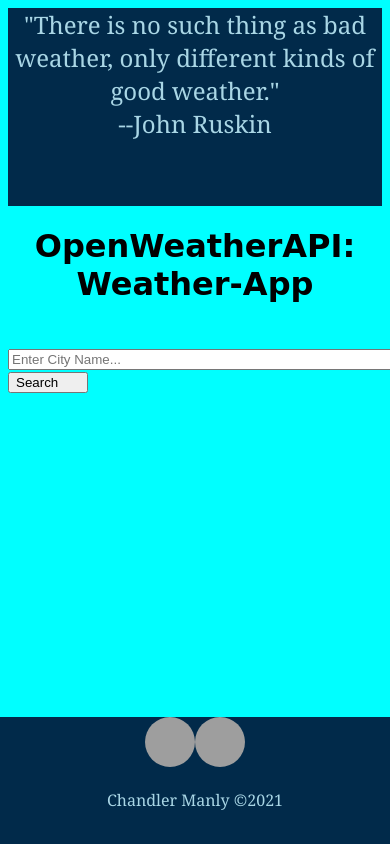
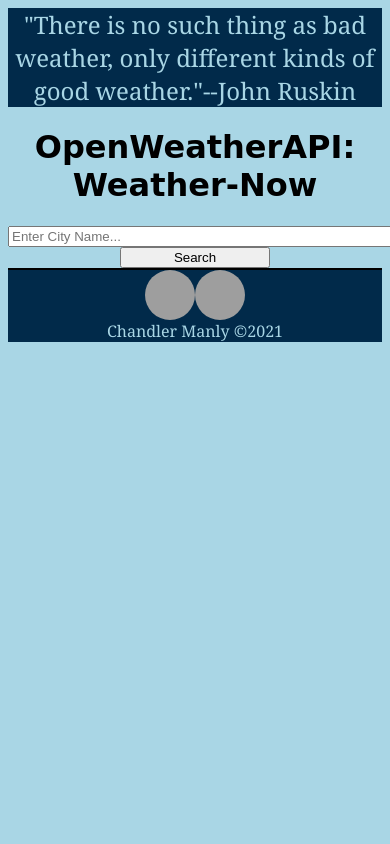
Before and after one commit to Chandler-Manly/Weather-App, a plain HTML site: page index.html in a window 390 px wide. Shown: the top 844 px of the page. Drawn offline with nearby package versions, Linux system fonts and the light colour scheme; grey boxes are pictures that could not be loaded; a web font is replaced by a local one.

Commit message:
updated styling using flex-box properties

```diff
--- a/index.html
+++ b/index.html
@@ -11,21 +11,17 @@
 
   <script defer src="app.js"></script>
   <script src="https://unpkg.com/axios/dist/axios.min.js"></script>
-  <title>OpenWeatherAPI: Weather-App</title>
+  <title>OpenWeatherAPI: Weather-Now</title>
 </head>
 
 <body>
-  <header>"There is no such thing as bad weather, only different kinds of good weather." <br>--John
-    Ruskin <br><br><br></header>
-  <h1>OpenWeatherAPI: Weather-App</h1><br>
-  <div id="date"></div>
-  <main>
-    <article>
-      <input type="text" name="cityName" id="city-name" placeholder="Enter City Name..."><br>
-      <button id="search">Search</button>
-      <div id='append-weather'></div>
-    </article>
-    <!-- <aside class="left-images">
+  <header>"There is no such thing as bad weather, only different kinds of good weather."--John
+    Ruskin</header>
+  <h1>OpenWeatherAPI: Weather-Now</h1>
+  <input type="text" name="cityName" id="city-name" placeholder="Enter City Name...">
+  <button id="search">Search</button>
+  <div id='append-weather' style="border: thin solid black"></div>
+  <!-- <aside class="left-images">
       <img
         src="https://images.unsplash.com/photo-1590767601164-8e921d3492d9?ixid=MXwxMjA3fDB8MHxwaG90by1wYWdlfHx8fGVufDB8fHw%3D&ixlib=rb-1.2.1&auto=format&fit=crop&w=1267&q=80"
         alt="Lightning">
@@ -42,14 +38,12 @@
         src="https://images.unsplash.com/photo-1520609798519-2e1e8c18df3a?ixid=MXwxMjA3fDB8MHxwaG90by1wYWdlfHx8fGVufDB8fHw%3D&ixlib=rb-1.2.1&auto=format&fit=crop&w=1350&q=80"
         alt="Rain">
     </aside> -->
-    <aside class='right-quote'></aside>
-  </main>
 
   <footer>
     <div id="footer-images">
       <img src="https://res.cloudinary.com/briandanger/image/upload/v1568954107/github_fpykxh.png" alt="GitHub">
       <img src="https://res.cloudinary.com/briandanger/image/upload/v1568954107/linkedin_vnvo6s.png" alt="LinkedIn">
-    </div><br>
+    </div>
     Chandler Manly ©2021
   </footer>
 </body>
--- a/style.css
+++ b/style.css
@@ -1,52 +1,50 @@
-head {
-  width: 100%;
-}
+/* style using flexbox */
 
 header {
-  background-color: #012a4a;
+ background-color: #012a4a;
   width: 100%;
   max-width: 1440px;
   position: relative;
   color: #a9d6e5;
   text-align: center;
   font-family: Georgia, 'Times New Roman', Times, serif;
-
+}
+h1 {
+  font-family: 'Londrina Shadow', cursive;
+  text-align: center;
+  font-size: xx-large;
 }
 body {
+  display: flex;
+  flex-direction: column;
+  justify-content: center;
   background-color: #a9d6e5;
   font-family: Georgia, 'Times New Roman', Times, serif;
 }
-
-nav {
-  text-align: center;
-  justify-content: space-around;
-}
-
-li {
-  display: inline;
-}
-
-h1 {
-  font-family: 'Londrina Shadow', cursive;
-  text-align: center;
+div {
+  display: flex;
+  flex-direction: column;
+  justify-content: center;
+  align-items: center;
 }
 
 footer {
-  background-color: #012a4a;
-  position: fixed;
-  left: 0;
-  bottom: 0;
-  width: 100%;
-  height: 15%;
-  text-align: center;
-  color: #a9d6e5;
+    display: flex;
+    flex-direction: column;
+    justify-content: center;
+    background-color: #012a4a;
+    width: 100%;
+    max-width: 1440px;
+    color: #a9d6e5;
+    text-align: center;
+    font-family: Georgia, 'Times New Roman', Times, serif;
 }
 
 #footer-images {
   display: flex;
+  flex-direction: row;
   align-items: center;
   justify-content: center;
-
 }
 
 img {
@@ -59,46 +57,44 @@ img {
 
 button {
   align-content: center;
-  width: 80px;
-  text-align: left;
+  width: 150px;
+  text-align: center;
+  margin: 0 auto;
 }
 
 input {
   align-self: center;
   width: 500px;
   text-align: left;
-}
-/* style using flexbox */
-#append-data {
-  border: 15px solid;
   margin: 0 auto;
 
 }
-
+/* container with elements inside */
+#append-data {
+  display: flex;
+  flex-direction: column;
+  justify-content: center;
+  border: 300px solid black;
+  margin: 0 auto;
+  font-size: large;
+}
 
 /* media query for iPad Pro 1024x1366 */
-
 @media screen and (max-width: 1024px){
   header {
     font-size: x-large;
   }
   h1 {
-    font-size: xx-large%;
-  }
-  body {
-    background-color: cyan;
+    font-size: xx-large;
   }
 }
 
 /* media query for iphone X 375x812 */
-
 @media screen and (max-width: 375px){
   header {
     max-width: 375px;
     width: 100%;
-  }
-  body {
-    background-color: cyan;
+    font-size: medium;
   }
   input {
     width: 200px;
```
